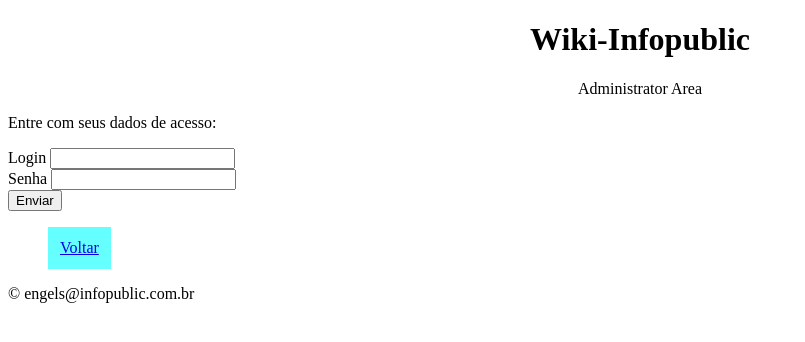
After one commit to es99/infopublic, a PHP site: page /admin-area.html in a window 1280 px wide. The commit adds this page. Shown: the top 342 px of the page, without its empty margins (0-805 px from the left). Run offline with PHP 8.4, Linux system fonts and the light colour scheme.

Commit message:
alteraçoes realizadas na infopublic

```diff
--- /dev/null
+++ b/admin-area.html
@@ -0,0 +1,37 @@
+<!DOCTYPE html>
+<html lang="pt-br">
+<head>
+	<title>Admin-area</title>
+	<meta charset="utf-8">
+	<link rel="stylesheet" type="text/css" href="style.css">
+</head>
+<body>
+	<header>
+		<h1>Wiki-Infopublic</h1>
+		<p>Administrator Area</p>
+	</header>
+	<main>
+		<section>
+			<p>Entre com seus dados de acesso:</p>
+			<article>
+				<form action="acesso.php" method="POST">
+					<label for="login">Login </label>
+					<input type="text" id="login" name="login"><br />
+					<label for="senha">Senha </label>
+					<input type="password" id="senha" name="senha"><br />
+					<input type="submit" value="Enviar">
+				</form>
+			</article>
+		</section>
+	</main>
+	<footer>
+		<nav>
+			<ul>
+				<li><a href="index.html">Voltar</a></li>
+			</ul>
+		</nav>
+		<p>&copy; engels@infopublic.com.br</p>
+	</footer>
+
+</body>
+</html>
--- /dev/null
+++ b/includes/footer.php
@@ -0,0 +1,3 @@
+<?php
+	echo "<p>&copy; engels@infopublic.com.br</p>";
+?>
--- a/index.html
+++ b/index.html
@@ -31,12 +31,17 @@
 				</form>
 			</article>
 		</section>
+		<section>
+			<h2>Informes</h2>
+			<p>Quadro de avisos relacionados ao suporte técnico Infopublic</p>
+		</section>
 	</main>
 
     <footer>
       <nav>
         <ul>
           <li><a href="http://www.infopublic.com.br">Infopublic - Sistemas para orgãos públicos</a></li>
+          <li><a href="admin-area.html">Admin</a></li>
         </ul>
       </nav>
       <p>&copy; engels@infopublic.com.br</p>
--- a/infopublic/contadores.html
+++ b/infopublic/contadores.html
@@ -19,6 +19,9 @@
 			</nav>
 		</header>
 		<footer>
+			<nav>
+			</nav>
+			<?php echo "teste"; ?>
 		</footer>
 	</body>
 </html>
--- a/style.css
+++ b/style.css
@@ -21,6 +21,19 @@ header li a:hover{
   color: white;
 }
 
-footer {
+footer li{
 	text-align: center;
+  background: #66ffff;
+  display: inline-block;
+  padding: 12px;
+  border-top-color: 3px;
 }
+
+table, tr {
+  width: 100%;
+  text-align: center;
+}
+table, th, td {
+  border: 1px solid black;
+  border-collapse: collapse;
+}
```
Also changed, not shown: acesso.php (added, +53 -0 lines), includes/conexao.php (added, +11 -0 lines), infopublic/busca_servidores/tsantigo.php (+5 -4 lines), infopublic/exibir_contadores.php (+35 -2 lines), retorna_entidade.php (+10 -0 lines).
